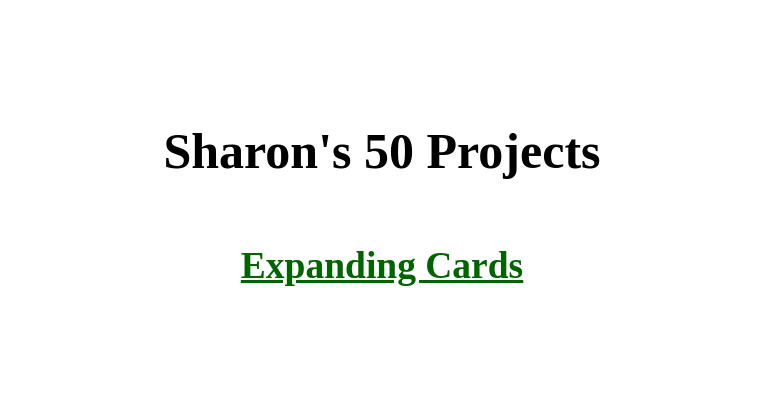
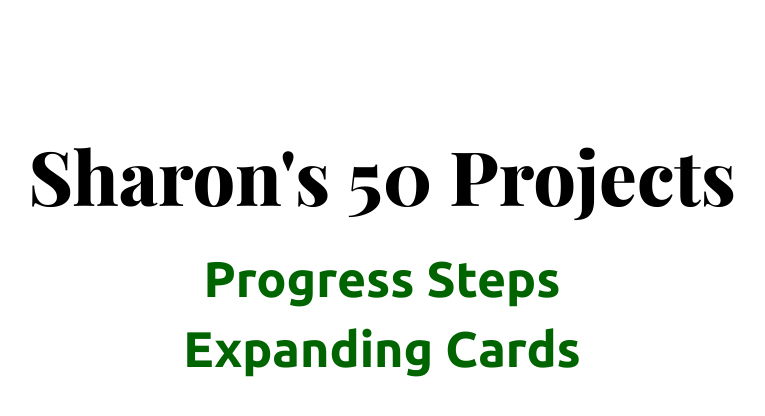
Before and after one commit to sharonytlau/50-projects-50-days, a plain HTML site: page index.html in a window 1280 px wide. Shown: the whole page, without its empty margins (258-1023 px from the left). Drawn offline with nearby package versions, Linux system fonts and the light colour scheme.

Commit message:
Change index page style

```diff
--- a/index.html
+++ b/index.html
@@ -6,11 +6,12 @@
     <meta name="viewport" content="width=device-width, initial-scale=1.0" />
     <link rel="icon" type="image/x-icon" href="favicon.png" />
     <link rel="stylesheet" href="./style.css" />
+    <script src="./script.js" defer></script>
     <title>Sharon's 50 Projects</title>
     <h1>Sharon's 50 Projects</h1>
-    <h2>
+    <!-- <h2>
       <a href="./1-expanding-cards/index.html"> Expanding Cards </a>
-    </h2>
+    </h2> -->
   </head>
   <body></body>
 </html>
--- a/script.js
+++ b/script.js
@@ -0,0 +1,18 @@
+const h1 = document.querySelector("h1");
+
+projectNames = ["Expanding Cards", "Progress Steps"];
+
+projectNames.forEach((projectName, index) =>
+  h1.insertAdjacentHTML(
+    "afterend",
+    `
+  <h2>
+    <a href="./${index + 1}-${projectName
+      .toLowerCase()
+      .split(" ")
+      .join("-")}/index.html">
+      ${projectName}
+    </a>
+  </h2>`
+  )
+);
--- a/style.css
+++ b/style.css
@@ -1,9 +1,18 @@
+@import url("https://fonts.googleapis.com/css2?family=Playfair+Display:wght@800&family=Ubuntu:wght@400;700&display=swap");
+
 * {
   box-sizing: border-box;
+  margin: 0;
+}
+
+:root {
+  font-size: 25px;
+  --font-family-serif: "Playfair Display", serif;
+  --font-family-sans-serif: "Ubuntu", sans-serif;
 }
 
 body {
-  font-size: 25px;
+  font-family: var(--font-family-sans-serif);
   display: flex;
   flex-direction: column;
   padding: 5rem;
@@ -11,6 +20,18 @@ body {
   height: 100vh;
 }
 
+h1 {
+  font-size: 3rem;
+  font-family: var(--font-family-serif);
+  margin-bottom: 1rem;
+}
+
+h2 {
+  margin-bottom: 0.5rem;
+}
+
 h2 a {
+  font-size: 2rem;
   color: darkgreen;
+  text-decoration: none;
 }
```
